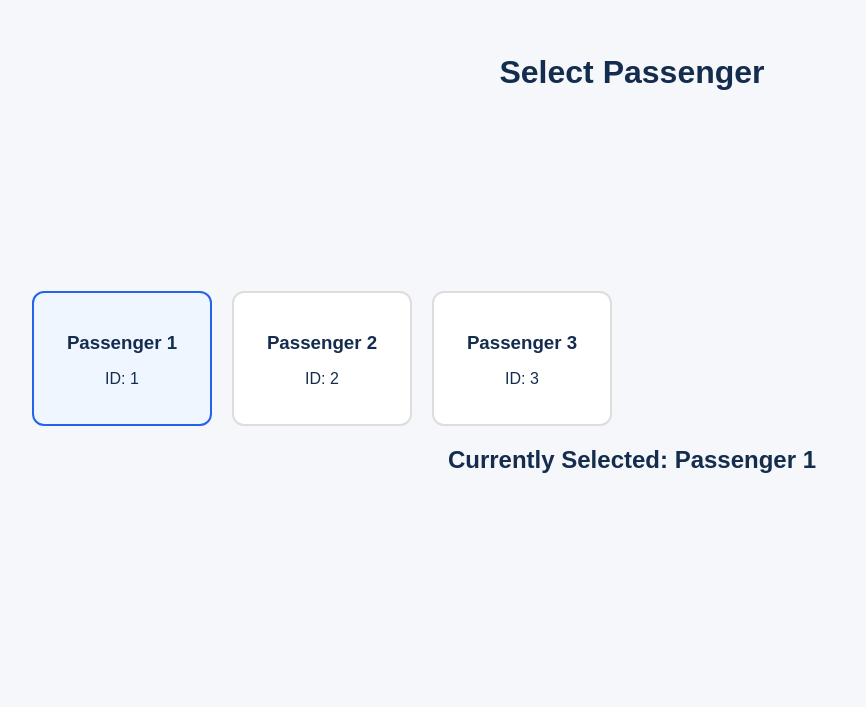
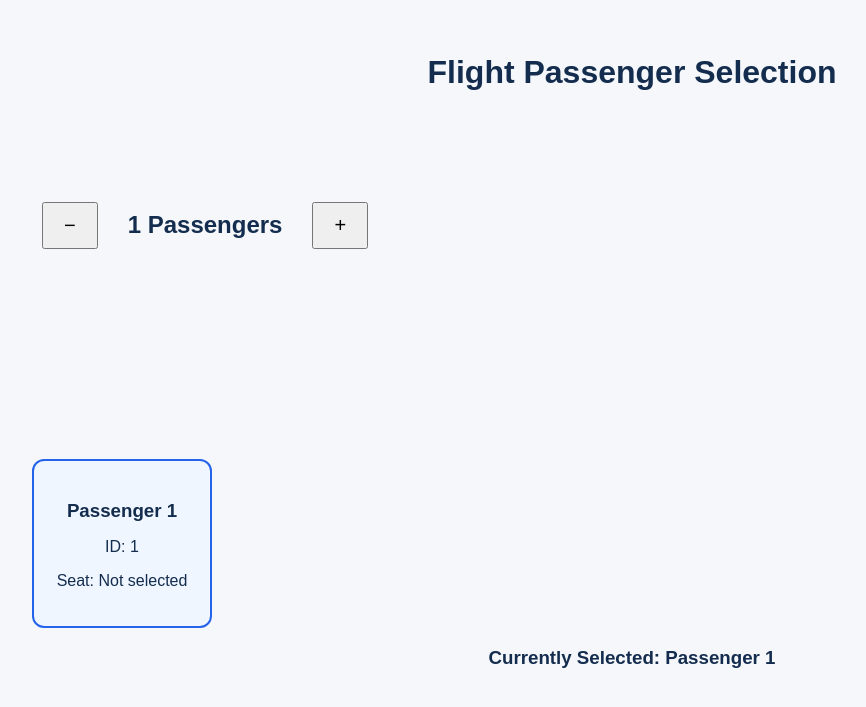
Before and after one commit to vridhi14/skyWings, a React (Vite) app: page / in a window 1280 px wide. Shown: the part 107-814 px from the top of the page, without its empty margins (8-874 px from the left). Built offline with nearby package versions, Linux system fonts and the light colour scheme.

Commit message:
feat: add passenger management functionality with dynamic selection and updated styles

```diff
--- a/src/App.css
+++ b/src/App.css
@@ -101,3 +101,40 @@ button {
 .passenger-card h3 {
   margin-bottom: 8px;
 }
+
+.container {
+  padding: 40px;
+  font-family: Arial, sans-serif;
+}
+
+.counter {
+  display: flex;
+  align-items: center;
+  gap: 20px;
+  margin-bottom: 30px;
+}
+
+.counter button {
+  padding: 10px 20px;
+  cursor: pointer;
+  font-size: 20px;
+}
+
+.passenger-list {
+  display: flex;
+  flex-wrap: wrap;
+  gap: 20px;
+}
+
+.passenger-card {
+  width: 180px;
+  padding: 20px;
+  border: 2px solid #ddd;
+  border-radius: 12px;
+  cursor: pointer;
+}
+
+.passenger-card.active {
+  border-color: #2563eb;
+  background: #eff6ff;
+}
--- a/src/App.jsx
+++ b/src/App.jsx
@@ -1,18 +1,53 @@
+
 import { useState } from "react";
 import "./App.css";
 
 function App() {
-  const [passengers] = useState([
-    { id: 1, name: "Passenger 1" },
-    { id: 2, name: "Passenger 2" },
-    { id: 3, name: "Passenger 3" }
+  const [passengers, setPassengers] = useState([
+    { id: 1, name: "Passenger 1", seat: null }
   ]);
 
   const [selectedPassenger, setSelectedPassenger] = useState(1);
 
+  // Add a passenger
+  function addPassenger() {
+    if (passengers.length < 9) {
+      const newPassenger = {
+        id: passengers.length + 1,
+        name: `Passenger ${passengers.length + 1}`,
+        seat: null
+      };
+
+      setPassengers([...passengers, newPassenger]);
+    }
+  }
+
+  // Remove the last passenger
+  function removePassenger() {
+    if (passengers.length > 1) {
+      const updatedPassengers = passengers.slice(0, -1);
+
+      setPassengers(updatedPassengers);
+
+      // If the selected passenger was removed,
+      // select the last remaining passenger.
+      if (selectedPassenger > updatedPassengers.length) {
+        setSelectedPassenger(updatedPassengers.length);
+      }
+    }
+  }
+
   return (
     <div className="container">
-      <h1>Select Passenger</h1>
+      <h1>Flight Passenger Selection</h1>
+
+      <div className="counter">
+        <button onClick={removePassenger}>−</button>
+
+        <h2>{passengers.length} Passengers</h2>
+
+        <button onClick={addPassenger}>+</button>
+      </div>
 
       <div className="passenger-list">
         {passengers.map((passenger) => (
@@ -27,13 +62,14 @@ function App() {
           >
             <h3>{passenger.name}</h3>
             <p>ID: {passenger.id}</p>
+            <p>Seat: {passenger.seat || "Not selected"}</p>
           </div>
         ))}
       </div>
 
-      <h2>
+      <h3>
         Currently Selected: Passenger {selectedPassenger}
-      </h2>
+      </h3>
     </div>
   );
 }
```
